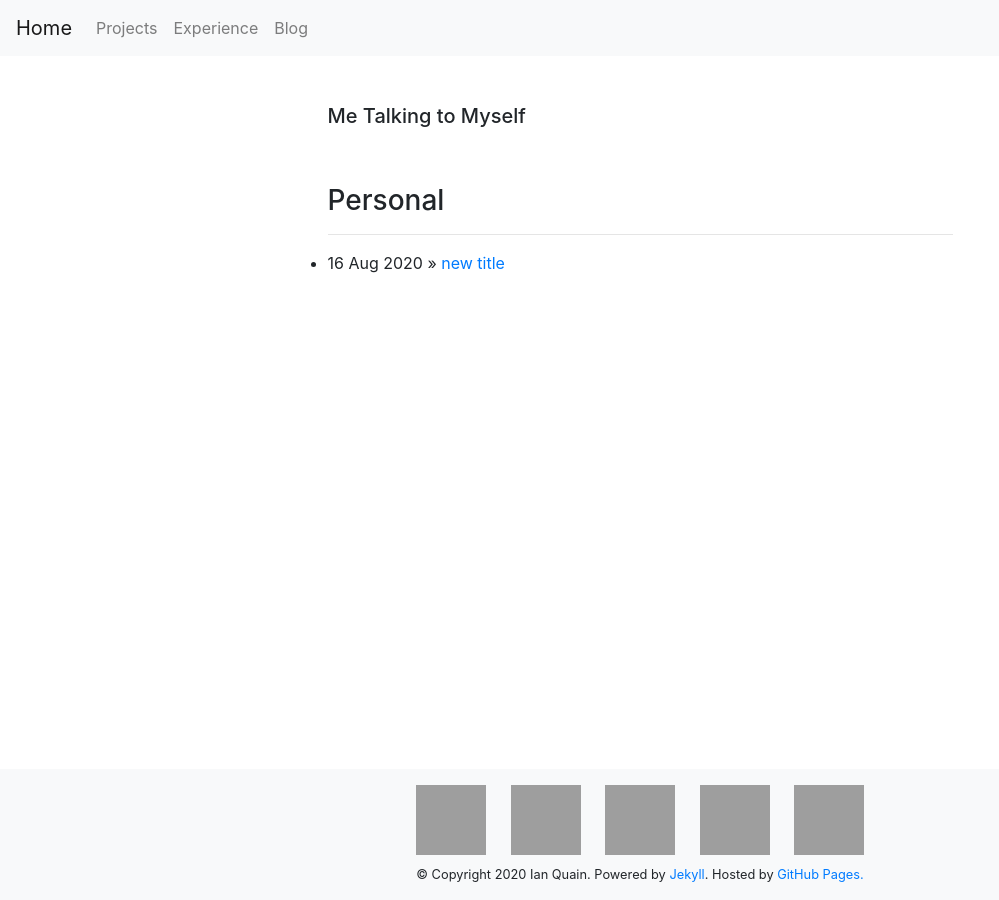
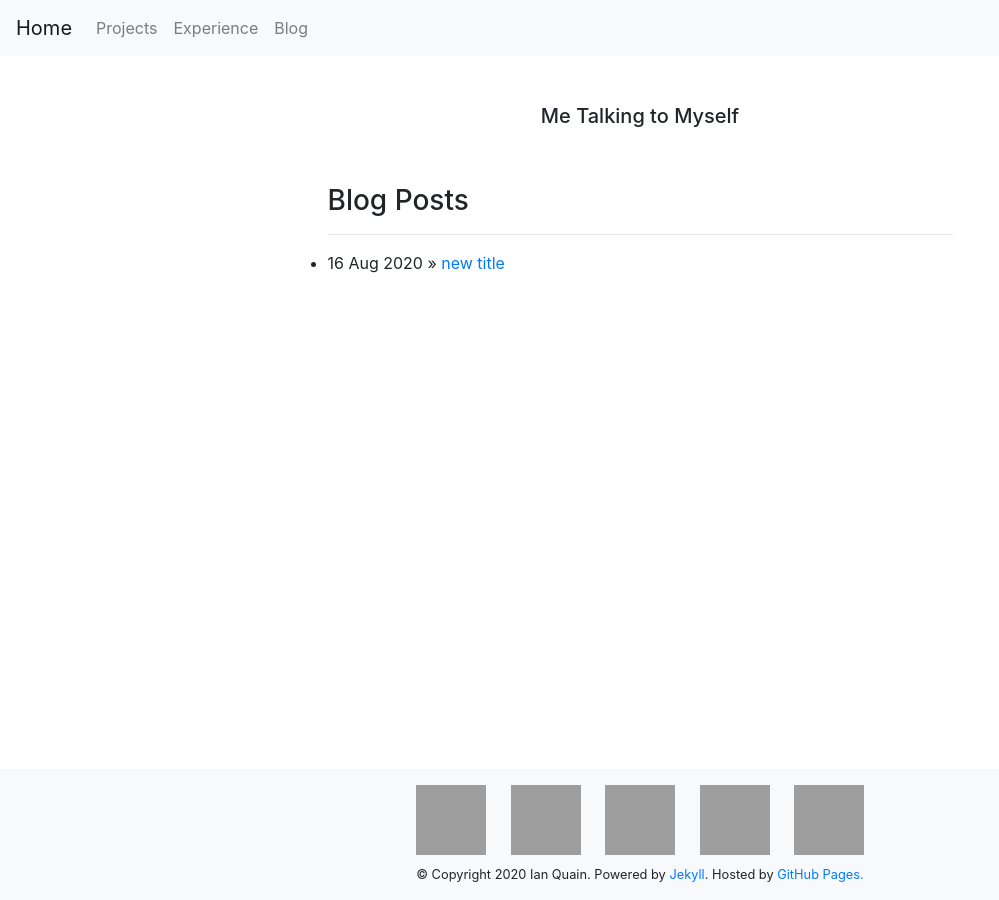
Before and after one commit to quaini/deprecated-personal-website, a Jekyll site: the page built from blog.html, in a window 1280 px wide. Shown: the whole page, without its empty margins (0-999 px from the left). Built offline with Jekyll 4.4.1, drawn with Linux system fonts in a browser that asks for light colours; grey boxes are pictures that could not be loaded.

Commit message:
chaning some headers

```diff
--- a/blog.html
+++ b/blog.html
@@ -6,9 +6,9 @@ permalink: /blog
 <div class="row">
     <div class="col-3"></div>
     <div class="col-6">
-        <h5>Me Talking to Myself</h5>
+        <center><h5>Me Talking to Myself</h5></center>
         <br></br>
-        <h3>Personal</h3>
+        <h3>Blog Posts</h3>
         <hr></hr>
         <ul>
             {% for post in site.categories.blog %}
```
